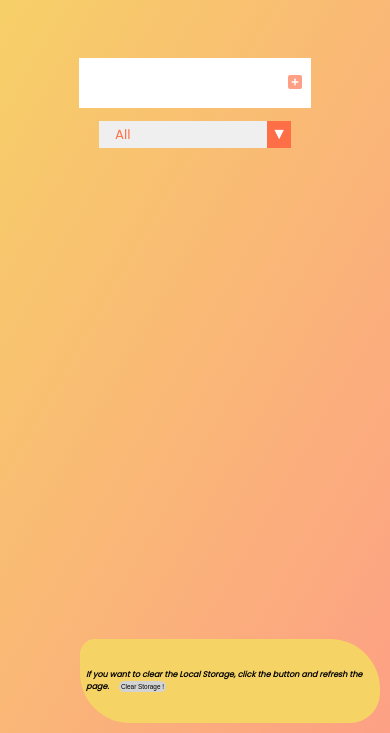
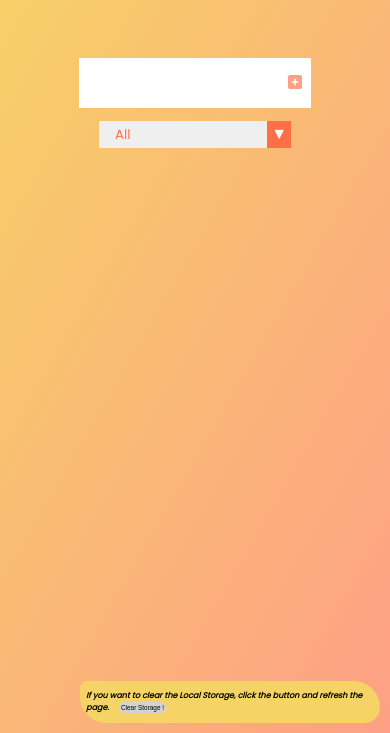
Before and after one commit to Vignesh-Jayaram/Todo-App, a plain HTML site: page index.html in a window 390 px wide. Shown: the part 111-844 px from the top of the page. Drawn offline with Linux system fonts and the light colour scheme.

Commit message:
Attempted fixing the aside tag for mobile view

```diff
--- a/style.css
+++ b/style.css
@@ -230,8 +230,9 @@ aside {
   aside {
     display: flex;
     align-items: center;
+    float: none;
     width: 300px;
-    height: 10vh;
+    height: 5vh;
     padding: 2px 6px;
     font-size: 8px;
   }
```
